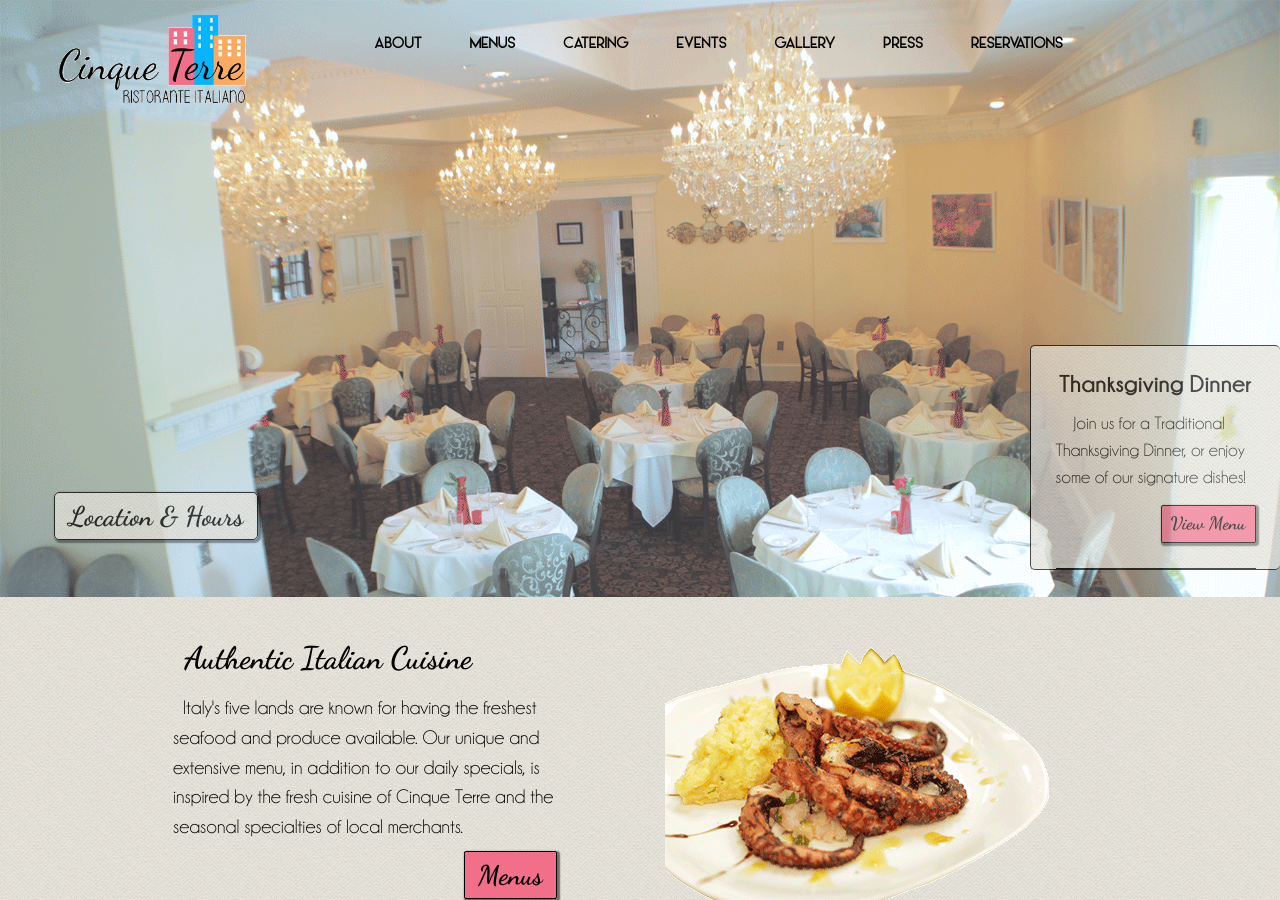
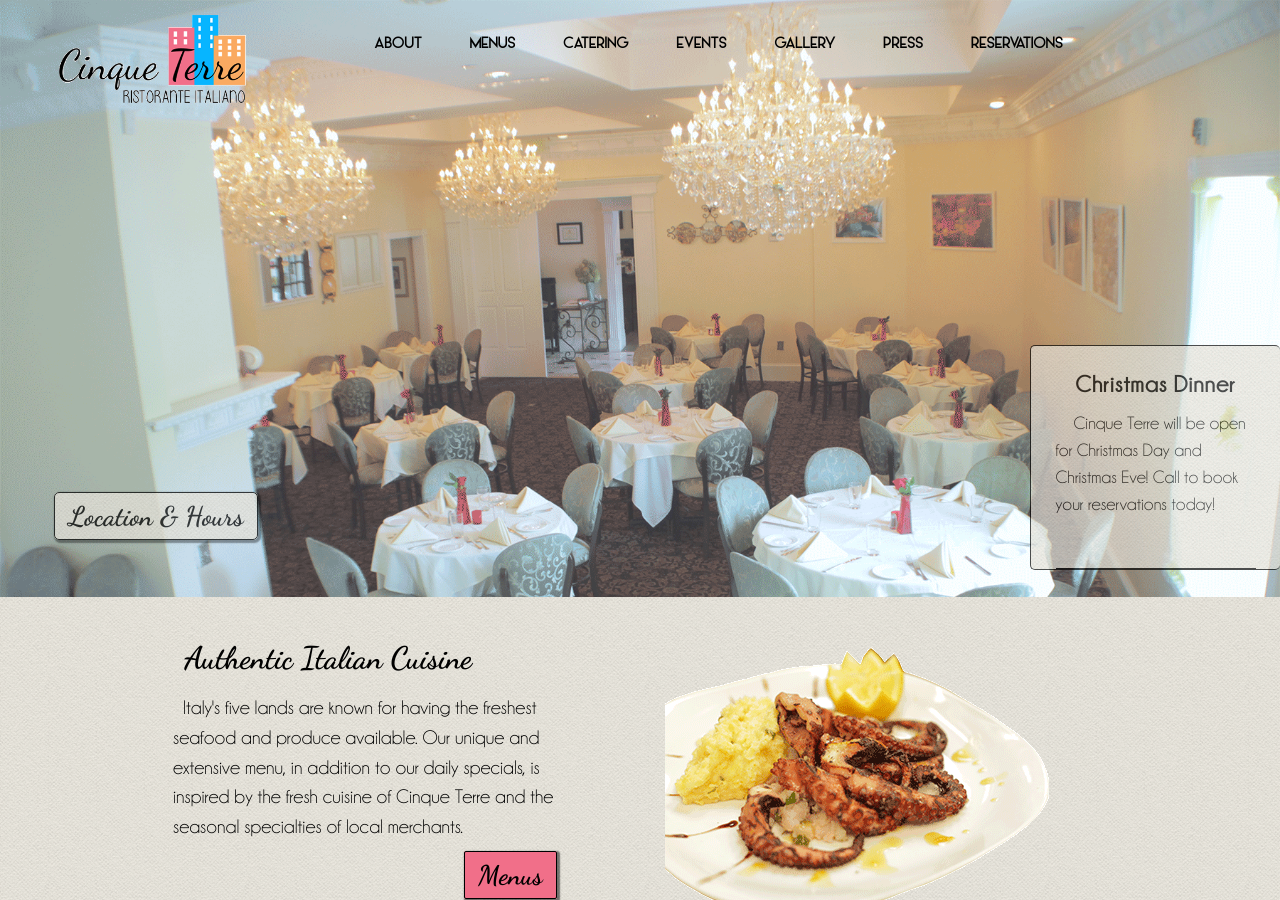
Before and after one commit to cinqueterreli/cinqueterre.github.io, a Jekyll site: the page built from index.html, in a window 1280 px wide and 900 px high. Built offline with Jekyll 4.4.1, drawn with Linux system fonts in a browser that asks for light colours; nearby versions of some CDN libraries.

Commit message:
bye bye thanksgiving!

```diff
--- a/_includes/homeheader.html
+++ b/_includes/homeheader.html
@@ -28,11 +28,6 @@
         <a href="#site-footer" class="location-link">Location &amp; Hours</a>
         <div class="promo-holder">
             <div class="promo-event">
-                <h3>Thanksgiving Dinner</h3>
-                <p class="promo-text">Join us for a Traditional Thanksgiving Dinner, or enjoy some of our signature dishes!</p>
-                <a class="promo-button pink" href="{{ site.url }}/thanksgiving">View Menu</a>
-            </div>
-            <div class="promo-event">
                 <h3>Christmas Dinner</h3>
                 <p>Cinque Terre will be open for Christmas Day and Christmas Eve! Call to book your reservations today!</p>
             </div>
@@ -45,30 +40,4 @@
                 <p class="promo-text">Enjoy a mouthwatering brunch buffet from 11 AM - 3 PM on New Year's Day!</p>
             </div>
         </div>
-
-
-
-        <!--- <div class="slider">
-            <div class="slide">
-                <div class="slide-block">
-                <h3>Thanksgiving Dinner</h3>
-                <p class="promo-text">Join us for a Traditional Thanksgiving Dinner, or come enjoy some of our signature dishes!</p>
-                <a class="promo-button pink">View Menu</a>
-                </div>
-                <div class="slide-block">
-                <h3>Christmas Dinner</h3>
-                <p class="promo-text">Cinque Terre will be open for Christmas Day and Christmas Eve!</p>
-                </div>
-            </div>
-            <div class="slide">
-                <div class="slide-block">
-                <h3>New Year's Eve Gala</h3>
-                <p class="promo-text">Ring in 2016 with us! Our 9 PM seating includes a buffet, open bar, a live DJ and dancing, and much more!</p>
-                </div>
-                <div class="slide-block">
-                <h3>New Year's Day Brunch</h3>
-                <p class="promo-text">Enjoy a mouthwatering brunch buffet from 11 AM - 3 PM on New Year's Day!</p>
-                </div>
-            </div>
-        </div> -->
 </header><!-- / header -->
--- a/_includes/menu-links.html
+++ b/_includes/menu-links.html
@@ -2,5 +2,4 @@
 	<li><a class="pink menu-link{% if page.title == "Lunch Menu" %} active{% endif %}" href="{{site.url}}/lunch-menu">LUNCH</a></li>
 	<li><a class="blue menu-link{% if page.title == "Dinner Menu" %} active{% endif %}" href="{{site.url}}/dinner-menu">DINNER</a></li>
 	<li><a class="orange menu-link{% if page.title == "Bar Menu" %} active{% endif %}" href="{{site.url}}/bar-menu">BAR</a></li>
-	<li><a class="pink menu-link{% if page.title == "Thanksgiving" %} active{% endif %}" href="{{site.url}}/thanksgiving">THANKSGIVING</a></li>
 </ul>
```
